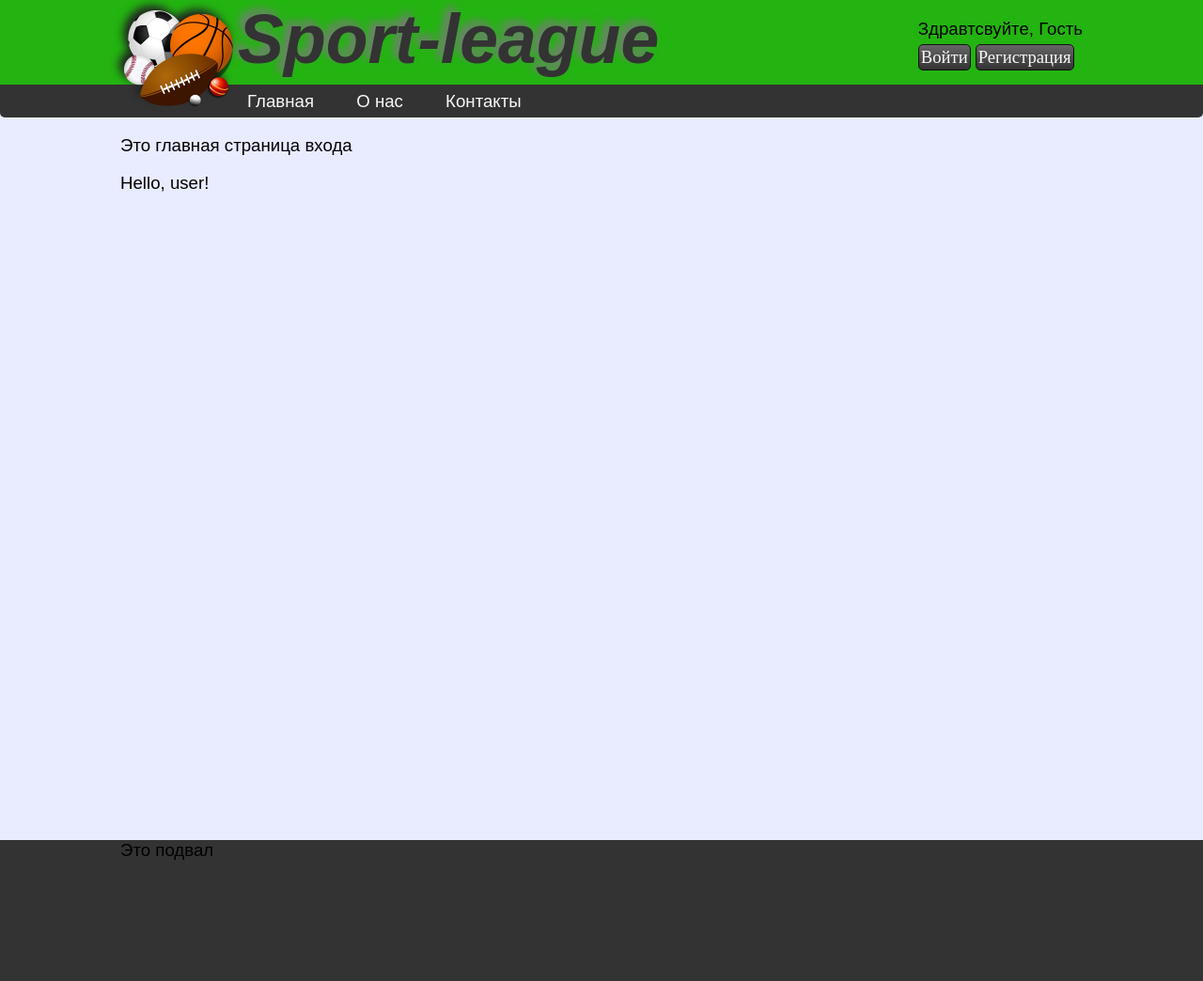
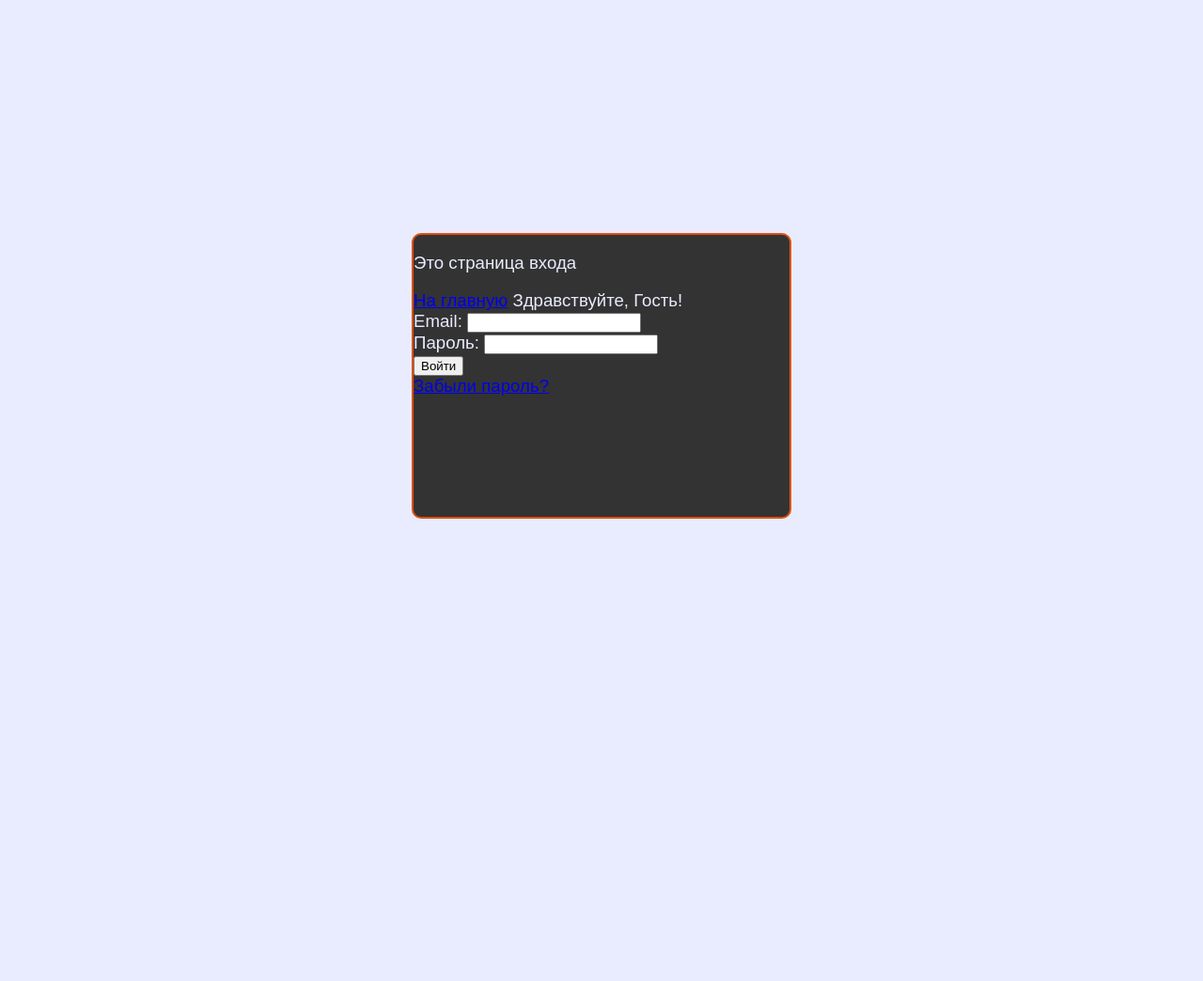
Before and after one commit to Romissevd/sports_league, a Django app: page /user/login/ in a window 1280 px wide. Shown: the whole page at 94% size. After the commit the page ends 552 px from the top, so only its background shows below. Run offline with Django 3.2, Linux system fonts and the light colour scheme.

Commit message:
login page layout #1

```diff
--- /dev/null
+++ b/static/css/login.css
@@ -0,0 +1,24 @@
+html, body {
+    background-color: #E9EBFF;
+    font: 14pt 'Oswald', sans-serif;
+    margin: 0 0;
+}
+
+.login {
+    position: absolute;
+    margin: auto;
+    top: 0;
+    right: 0;
+    bottom: 0;
+    left: 0;
+    width: 400px;
+    height: 300px;
+    background-color: #333333;
+    color: #E9EBFF;
+    border: 2px #dd4f0f solid;
+    border-radius: 10px;
+}
+
+label {
+    width: 100px;
+}
--- a/templates/login.html
+++ b/templates/login.html
@@ -1,17 +1,24 @@
-{% extends "base.html" %}
-
-{% block content %}
-    <p>Это главная страница входа</p>
-
+<!DOCTYPE html>
+<html lang="en">
+<head>
+    <meta charset="UTF-8">
+    <title>Sport-league</title>
+    {% load static %}
+    <link rel="stylesheet" type="text/css" href="{% static "css/login.css" %}" />
+</head>
+<body>
+<div class="login">
+<p>Это страница входа</p>
+<a href="/">На главную</a>
 {% if name %}
-    Hello, {{ name }}!
+    Здравствуйте, {{ name }}!
 {% else %}
     {% if form.errors %}
         {% for error in form.errors  %}
             <li>{{ error }}</li>
         {% endfor %}
     {% else %}
-        Hello, user!
+        Здравствуйте, Гость!
     {% endif %}
 {% endif %}
 
@@ -27,16 +34,18 @@
     <form action="/login/" method="post">
         {% csrf_token %}
         <div class="field">
-            {{ form.first_name.errors }}
-            <label id="id_last_name">Логин:</label>
-            {{ form.first_name }}
-        </div>
-        <div class="field">
             {{ form.email.errors }}
             <label id="id_email">Email:</label>
             {{ form.email }}
         </div>
-        <input type="submit" value="LogIn">
+        <div class="field">
+            {{ form.first_name.errors }}
+            <label id="id_last_name">Пароль:</label>
+            {{ form.password }}
+        </div>
+        <input type="submit" value="Войти">
     </form>
+    <a href="{% url 'login' %}">Забыли пароль?</a>
 {% endif %}
-{% endblock %}
+</div>
+</body>
--- /dev/null
+++ b/user/form.py
@@ -0,0 +1,14 @@
+from django import forms
+
+class LoginForm(forms.Form):
+
+    email = forms.EmailField(
+        label='Email:'
+    )
+
+    password = forms.CharField(
+        widget=forms.PasswordInput(),
+        required=False,
+        max_length=30,
+        label='Пароль:',
+    )
--- a/user/views.py
+++ b/user/views.py
@@ -1,4 +1,5 @@
 from django.shortcuts import render
+from user.form import LoginForm
 from django.http import HttpResponse
 
 
@@ -8,7 +9,7 @@ from django.http import HttpResponse
 
 def login(request):
 
-    return render(request, 'login.html')
+    return render(request, 'login.html', {'form': LoginForm})
 
 def registration(request):
 
```
